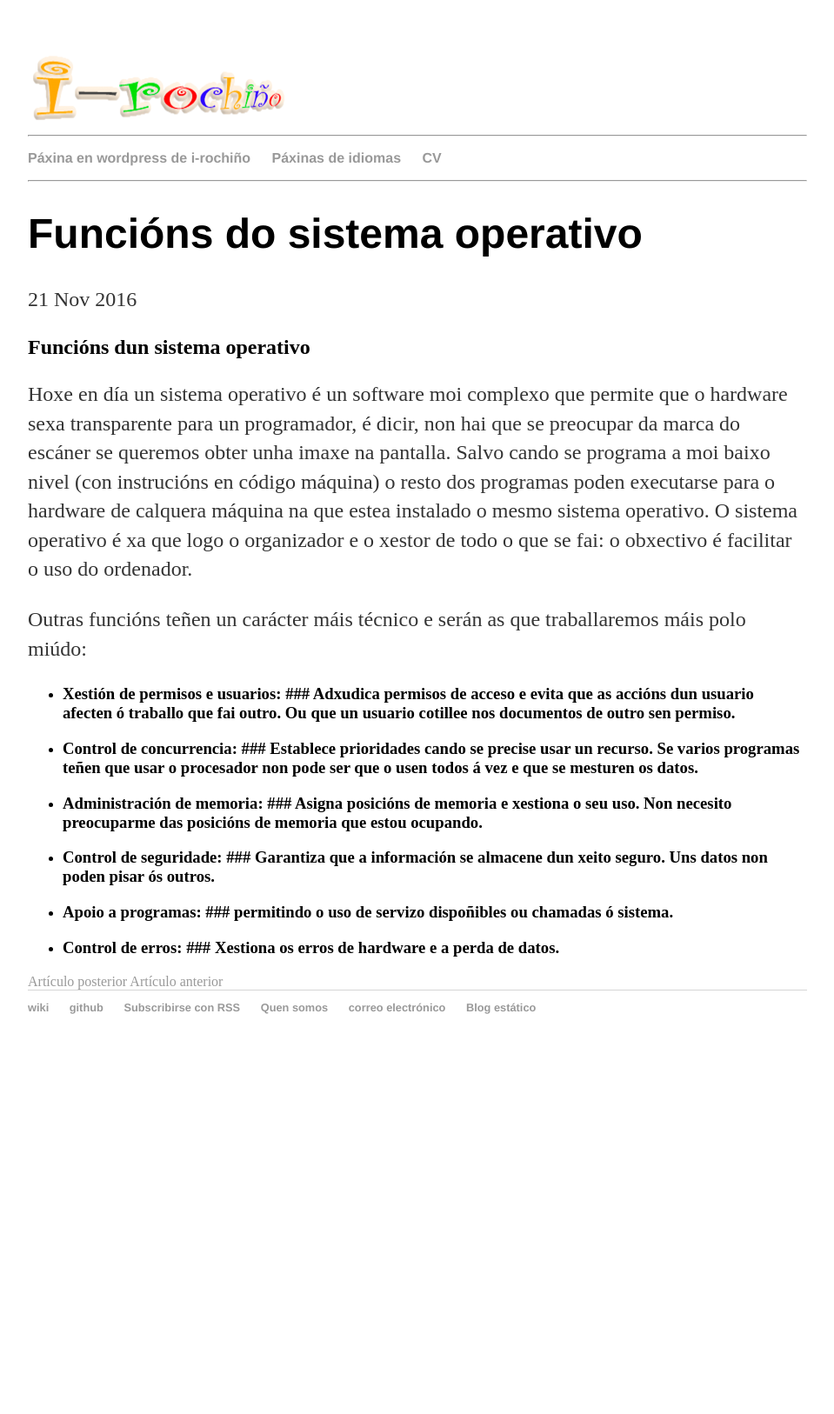
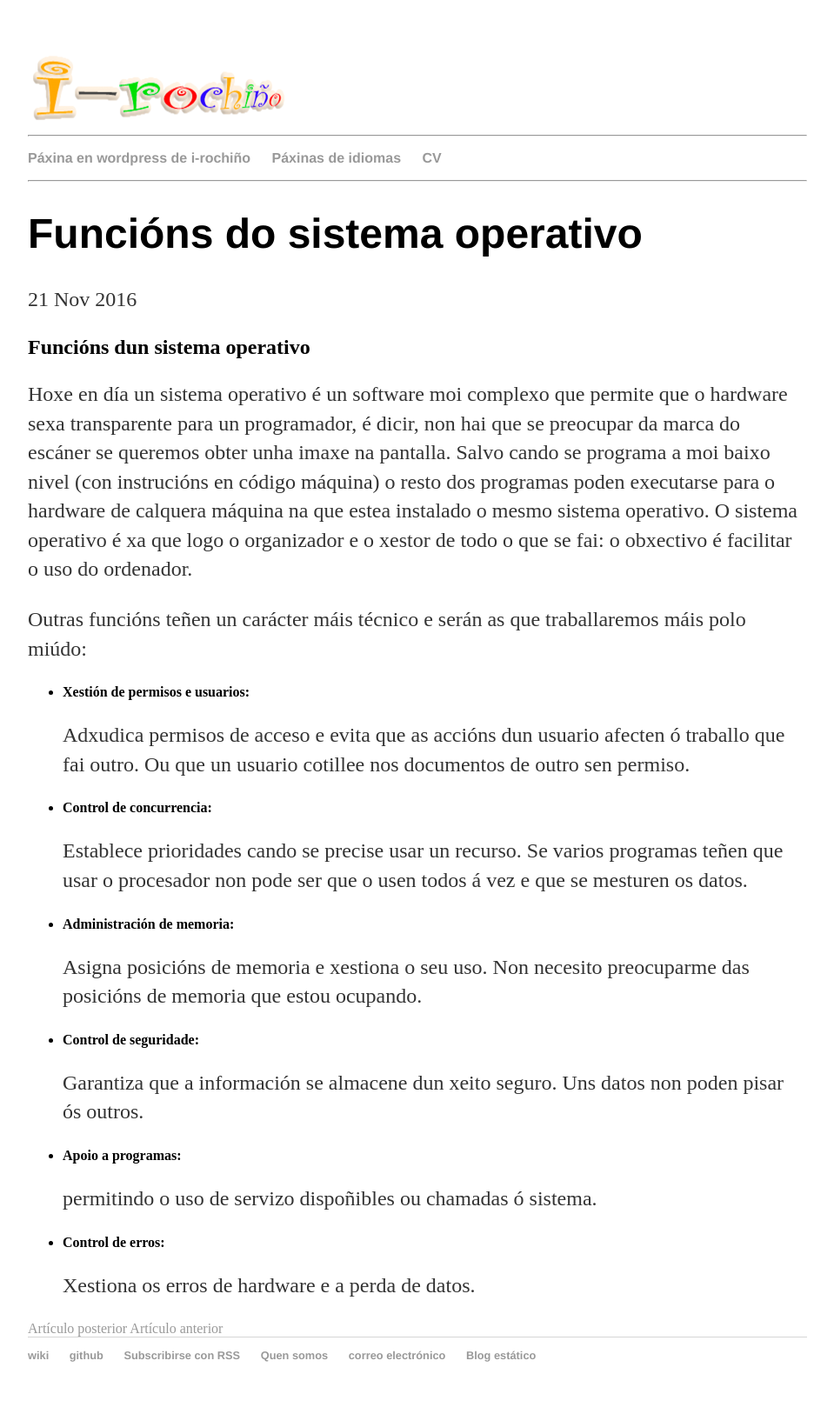
Before and after one commit to irocho/irocho.github.io, a Jekyll site: the page built from _posts/2016-11-21-funcions.md, in a window 1280 px wide. Shown: the whole page at 87% size, without its empty margins (160-1119 px from the left). Built offline with Jekyll 4.4.1, drawn with Linux system fonts in a browser that asks for light colours; before the commit the page ends 1226 px from its top, so only the background shows below that.

Commit message:
renomeado modos.md

```diff
--- a/_posts/2016-11-21-funcions.md
+++ b/_posts/2016-11-21-funcions.md
@@ -10,9 +10,15 @@ Hoxe en día un sistema operativo é un software moi complexo que permite que o
 
 Outras funcións teñen un carácter máis técnico e serán as que traballaremos máis polo miúdo:
 
-* ### Xestión de permisos e usuarios: ###   Adxudica permisos de acceso e evita que as accións dun usuario afecten ó traballo que fai outro. Ou que un usuario cotillee nos documentos de outro sen permiso.
-* ### Control de concurrencia: ###   Establece prioridades cando se precise usar un recurso. Se varios programas teñen que usar o procesador non pode ser que o usen todos á vez e que se mesturen os datos.
-* ### Administración de memoria: ###   Asigna posicións de memoria e xestiona o seu uso. Non necesito preocuparme das posicións de memoria que estou ocupando.
-* ### Control de seguridade: ###   Garantiza que a información se almacene dun xeito seguro. Uns datos non poden pisar ós outros.
-* ### Apoio a programas: ###   permitindo o uso de servizo dispoñibles ou chamadas ó sistema.
-* ### Control de erros: ###   Xestiona os erros de hardware e a perda de datos.
+* #### Xestión de permisos e usuarios:
+  Adxudica permisos de acceso e evita que as accións dun usuario afecten ó traballo que fai outro. Ou que un usuario cotillee nos documentos de outro sen permiso.
+* #### Control de concurrencia:
+Establece prioridades cando se precise usar un recurso. Se varios programas teñen que usar o procesador non pode ser que o usen todos á vez e que se mesturen os datos.
+* #### Administración de memoria:
+  Asigna posicións de memoria e xestiona o seu uso. Non necesito preocuparme das posicións de memoria que estou ocupando.
+* ####  Control de seguridade:
+  Garantiza que a información se almacene dun xeito seguro. Uns datos non poden pisar ós outros.
+* #### Apoio a programas:
+   permitindo o uso de servizo dispoñibles ou chamadas ó sistema.
+* ####  Control de erros:
+  Xestiona os erros de hardware e a perda de datos.
```
